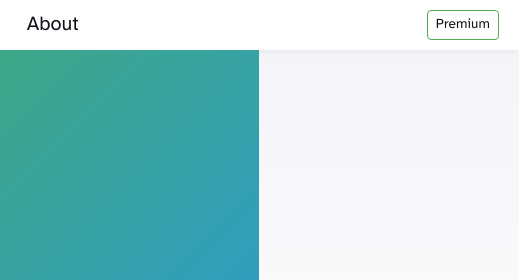
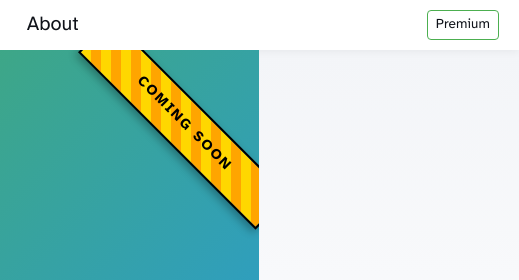
Before and after one commit to appurist/pwkeep-com, an Astro site: page / in a window 1280 px wide. Shown: the top 280 px of the page, 761-1280 px from the left. Built offline with nearby package versions, Linux system fonts and the light colour scheme; Astro itself is replaced by a stand-in of ours.

Commit message:
"Coming soon" warning tape added.

```diff
--- a/src/pages/index.astro
+++ b/src/pages/index.astro
@@ -16,6 +16,7 @@ import { SITE_TITLE, SITE_DESCRIPTION } from '../consts';
 		<main>
 			<!-- Hero Section -->
 			<section class="hero">
+				<div class="coming-soon-ribbon">COMING SOON</div>
 				<div class="hero-content">
 					<div class="hero-logo">
 						<PWKeepLogo size={160} />
--- a/src/styles/global.css
+++ b/src/styles/global.css
@@ -166,6 +166,30 @@ hr {
   background: linear-gradient(135deg, var(--primary) 0%, var(--secondary) 100%);
   color: white;
   margin: -3em -1em 3em -1em;
+  position: relative;
+  overflow: hidden;
+}
+
+.coming-soon-ribbon {
+  position: absolute;
+  top: 50px;
+  right: -50px;
+  background: repeating-linear-gradient(
+    45deg,
+    #FFD700,
+    #FFD700 10px,
+    #FFA500 10px,
+    #FFA500 20px
+  );
+  color: #000;
+  font-weight: bold;
+  font-size: 0.9rem;
+  padding: 10px 60px;
+  transform: rotate(45deg);
+  box-shadow: 0 4px 8px rgba(0, 0, 0, 0.3);
+  border: 2px solid #000;
+  letter-spacing: 2px;
+  z-index: 10;
 }
 
 .hero-logo {
```
